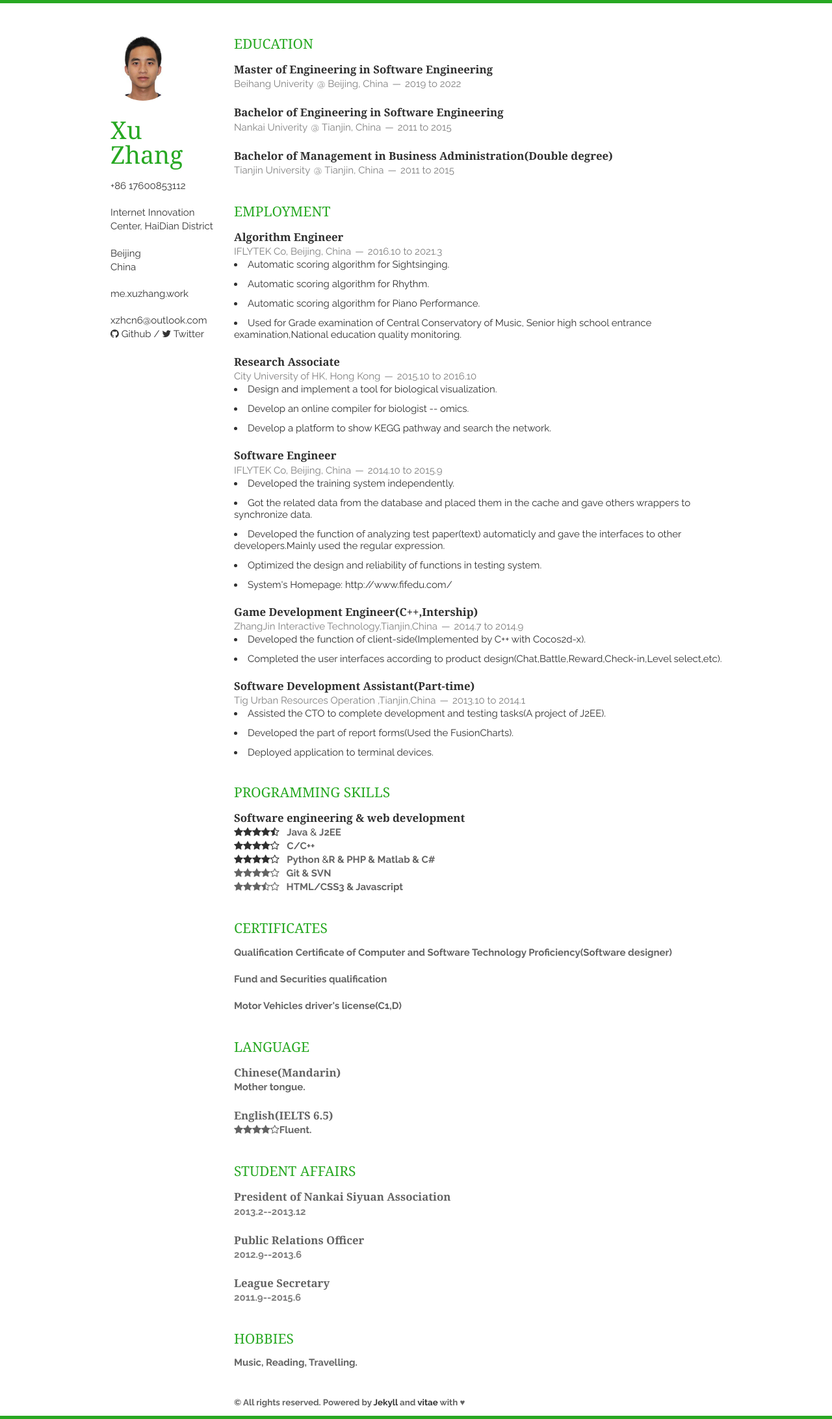
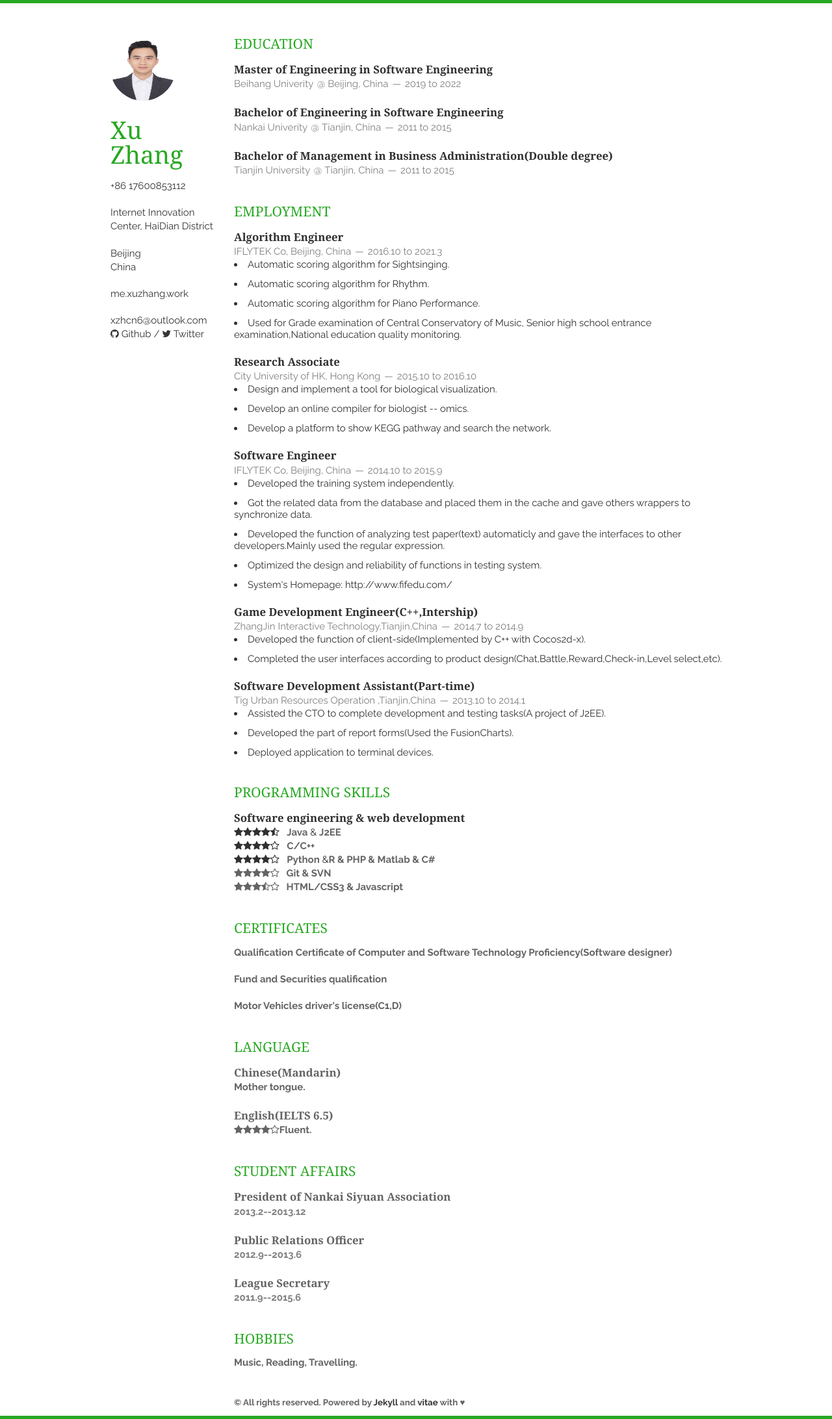
Before and after one commit to xzhcn6/vitae, a Jekyll site: the page built from index.html, in a window 1280 px wide. Shown: the whole page at 65% size. Built offline with Jekyll 4.4.1, drawn with Linux system fonts in a browser that asks for light colours; nearby versions of some CDN libraries; Markdown is read by kramdown in place of the engine named in the settings; the list of posts is cut into pages by our own code.

Commit message:
[#]Change Photo.

```diff
--- a/_layouts/layout.html
+++ b/_layouts/layout.html
@@ -25,7 +25,7 @@
 <body>
 <div class="container">
     <header class="three columns">
-		<a href="http://me.xuzhang.work/"><img src="{{ site.baseurl }}static/img/profile.png" class="me"></a>
+		<a href="http://me.xuzhang.work/"><img src="{{ site.baseurl }}static/img/profile.JPG" class="me"></a>
         <h1>{{ site.name }}</h1>
         <p>
             <a href="{{ site.tel_full }}">{{ site.tel }}</a>
```
Also changed, not shown: static/img/profile.JPG (added), static/img/profile1.png (renamed from static/img/profile.png).
